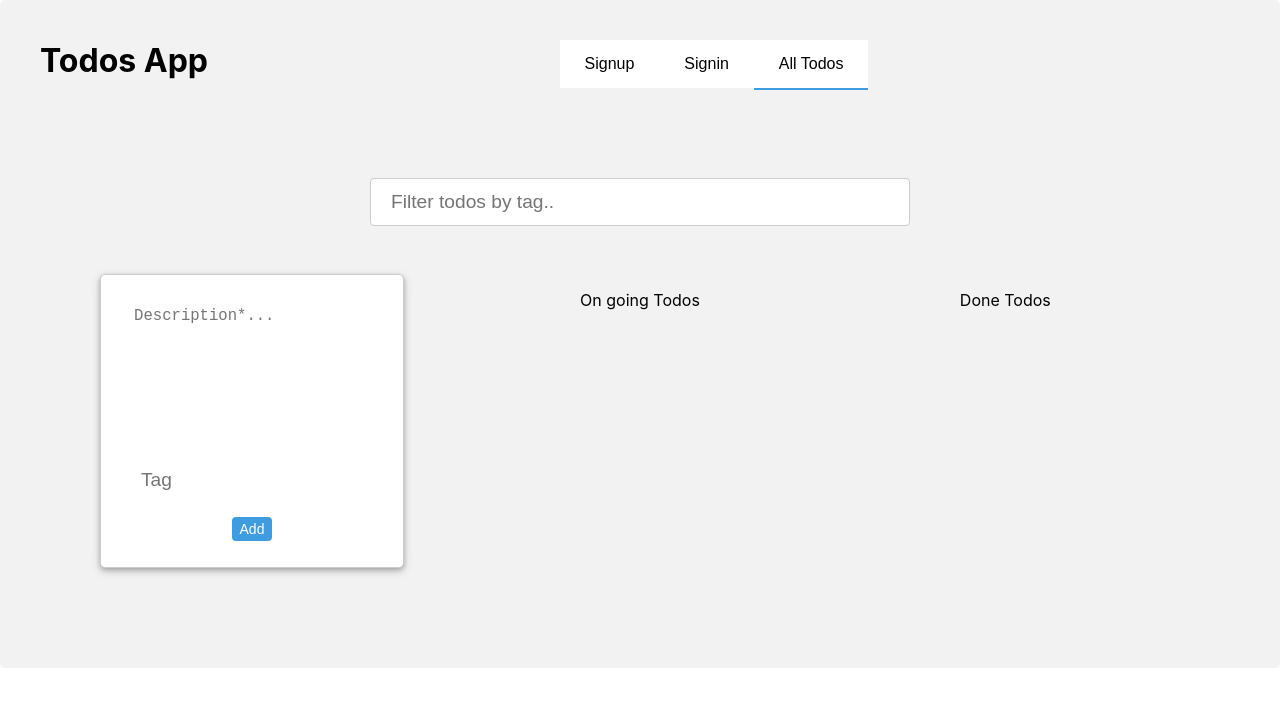
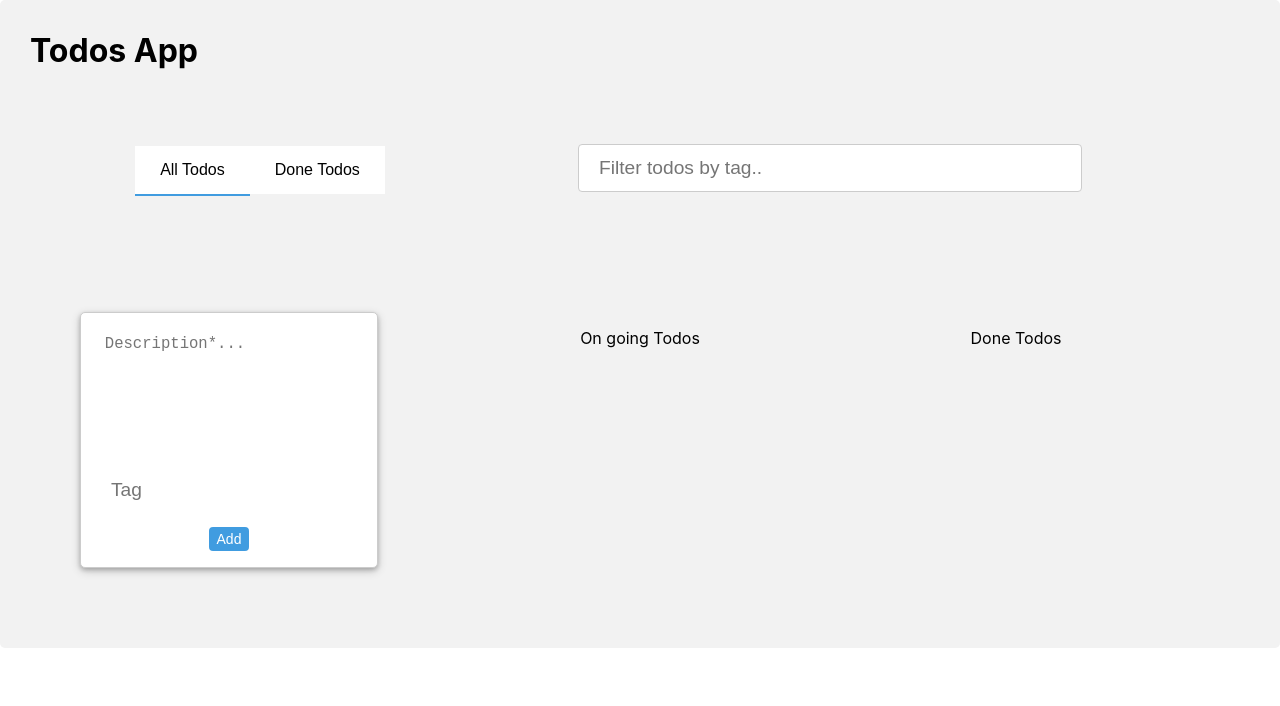
Before and after one commit to abdallahokasha/todosapp, a React (Create React App) app: page / in a window 1280 px wide. Shown: the top 706 px of the page. Built offline with nearby package versions, Linux system fonts and the light colour scheme.

Commit message:
- layout edits - NavBar major edits - DoneTodos removed

```diff
--- a/src/App.css
+++ b/src/App.css
@@ -83,7 +83,7 @@ input[type=submit]:hover {
 
 div {
   border-radius: 5px;
-  padding: 20px;
+  padding: 10px;
 }
 
 .navBtn-group .navButton {
@@ -103,11 +103,7 @@ div {
 .navBtn-group .navButton:hover {
   background-color: #ddd;
 }
-.navBtn-group .navButton:focus {
-  outline: none;
-  border-bottom: 2px solid #409ce0;
-}
-.navButton:focus-within {
+#navButtonFocus {
   outline: none;
   border-bottom: 2px solid #409ce0;
 }
@@ -216,7 +212,7 @@ width: 50px;
 }
 
 #filterByTagInputField {
-width: 50%;
+width: 70%;
 }
 .grayColor1 {
   color: #C0C0C0;
--- a/src/App.js
+++ b/src/App.js
@@ -5,24 +5,6 @@ import { BrowserRouter as Router, Route, Link } from 'react-router-dom';
 import Signin from './components/Signin';
 import Signup from './components/Signup';
 import Todos from './components/Todos';
-import DoneTodos from './components/DoneTodos';
-
-const NavMenu = () => {
-  return (
-    <div className="navBtn-group">
-      <Link to="/signup">
-        <button id="navButton1" className="navButton">Signup</button>
-      </Link>
-      <Link to="/signin">
-        <button id="navButton2" className="navButton">Signin</button>
-      </Link>
-      <Link to="/">
-        <button id="navButton3" className="navButton" autoFocus> All Todos</button>
-      </Link>
-
-    </div>
-  );
-};
 
 class App extends Component {
   render() {
@@ -30,7 +12,6 @@ class App extends Component {
       <Router>
         <div className="App">
           <h1 className="leftPosition"> Todos App</h1>
-        <NavMenu />
           <div>
             <Route exact path="/" component={Todos} />
             <Route exact path="/signin" component={Signin} />
--- a/src/components/DoneTodos.js
+++ /dev/null
@@ -1,27 +0,0 @@
-import React, { Component } from 'react';
-import ViewTodo from './ViewTodo';
-
-class DoneTodos extends Component {
-  constructor(props) {
-    super(props);
-    this.state = {
-      allTodos: this.props.allTodos,
-    };
-  }
-  render() {
-    return (
-      <div>
-      {this.state.allTodos.map((todo, i) => {
-        return (
-          <div key={i}>
-            {todo.done && todo.show ? <ViewTodo todo={todo} todoIndex={i}
-              markTodoBackAsOngoing={this.props.markTodoBackAsOngoing} /> : null}
-          </div>
-        );
-      })}
-    </div>
-    );
-  }
-}
-
-export default DoneTodos;
--- a/src/components/Todos.js
+++ b/src/components/Todos.js
@@ -2,7 +2,6 @@ import React, { Component } from 'react';
 import Grid from '@material-ui/core/Grid';
 
 import ViewTodo from './ViewTodo';
-import DoneTodos from './DoneTodos';
 
 class Todos extends Component {
   constructor(props) {
@@ -11,6 +10,7 @@ class Todos extends Component {
     this.addTodo = this.addTodo.bind(this);
     this.editTodo = this.editTodo.bind(this);
     this.deleteTodo = this.deleteTodo.bind(this);
+    this.handleTabsView = this.handleTabsView.bind(this);
     this.markTodoAsDone = this.markTodoAsDone.bind(this);
     this.handleInputTagChange = this.handleInputTagChange.bind(this);
     this.handleTextFieldChange = this.handleTextFieldChange.bind(this);
@@ -18,6 +18,8 @@ class Todos extends Component {
     this.handleInputFilterTagChange = this.handleInputFilterTagChange.bind(this);
 
     this.state = {
+      viewAllTodosTab: true,
+      viewDoneTodosTab: false,
       addTodoTagValue: '',
       addTodoDescriptionValue: '',
       filterTodoTagTextValue: '',
@@ -97,9 +99,15 @@ class Todos extends Component {
   deleteTodo(todoIndex) {
     console.log(todoIndex);
     var allTodos = this.state.allTodos;
-    if (typeof allTodos[todoIndex] !== 'undefined')
-      allTodos.splice(todoIndex, 1);
-    this.setState({ allTodos }, () => { localStorage.setItem('allTodos', JSON.stringify(this.state.allTodos)) });
+    if (typeof allTodos[todoIndex] !== 'undefined') {
+      //allTodos.splice(todoIndex, 1);
+      var newAllTodos = [];
+      for (var i = 0; i < allTodos.length; ++i) {
+        if (i !== todoIndex)
+          newAllTodos.push(allTodos[i]);
+      }
+      this.setState({ allTodos: newAllTodos }, () => { localStorage.setItem('allTodos', JSON.stringify(this.state.allTodos)) });
+    }
   }
 
   markTodoAsDone(todoIndex) {
@@ -117,24 +125,50 @@ class Todos extends Component {
       allTodos[todoIndex].done = false;
     this.setState({ allTodos }, () => { localStorage.setItem('allTodos', JSON.stringify(this.state.allTodos)) });
   }
-  viewTodo() {
 
+  handleTabsView(tabName) {
+    if (tabName === 'all')
+      this.setState({ viewAllTodosTab: true, viewDoneTodosTab: false });
+    else
+      this.setState({ viewAllTodosTab: false, viewDoneTodosTab: true });
   }
   render() {
-    console.log(this.state.allTodos)
+    console.log(this.state.viewAllTodosTab)
     return (
       <div>
+        <Grid direction="column" spacing={8} container>
+          <Grid item xs={12}>
+            <Grid spacing={0} container direction="row" justify="flex-start" alignItems="flex-start">
+              <Grid item xs={4}>
+                {/* <h1 className="leftPosition"> Todos App</h1> */}
+                <div className="navBtn-group">
+                  {this.state.viewAllTodosTab ? <div>
+                    <button id="navButtonFocus" className="navButton" onClick={(param) => this.handleTabsView('all')} >All Todos</button>
+                    <button onClick={(param) => this.handleTabsView('done')} className="navButton"> Done Todos</button>
+                  </div> :
                     <div>
+                      <button className="navButton" onClick={(param) => this.handleTabsView('all')}>All Todos</button>
+                      <button id="navButtonFocus" className="navButton" onClick={(param) => this.handleTabsView('done')}> Done Todos</button>
+                    </div>}
+                </div>
+              </Grid>
+              <Grid item xs={8}><div>
                 <input id="filterByTagInputField" onChange={this.handleInputFilterTagChange} value={this.state.filterTodoTagTextValue} type="text" placeholder="Filter todos by tag.." />
-        </div>
-        <Grid container spacing={16}>
+              </div></Grid>
+            </Grid>
+          </Grid>
+          <Grid item xs={12}>
+
+            {this.state.viewAllTodosTab ?
+              <div>
+                <Grid container spacing={8} direction="row">
                   <Grid item xs={4}>
                     <div id="addNewTodoDiv">
                       <textarea required
                         id="roundedBar"
                         className="scrollBar noBorder"
                         placeholder="Description*..."
-                  rows="7" cols="60"
+                        rows="6" cols="60"
                         value={this.state.addTodoDescriptionValue}
                         onChange={this.handleTextFieldChange}
                       />
@@ -158,9 +192,31 @@ class Todos extends Component {
                   </Grid>
                   <Grid item xs={4}>
                     <p> Done Todos </p>
-            <DoneTodos allTodos={this.state.allTodos}
-              markTodoBackAsOngoing={this.markTodoBackAsOngoing}
-            />
+                    {this.state.allTodos.map((todo, i) => {
+                      return (
+                        <div key={i}>
+                          {!todo.done || !todo.show ? null : <ViewTodo todo={todo} todoIndex={i}
+                            markTodoBackAsOngoing={this.markTodoBackAsOngoing} />}
+                        </div>
+                      );
+                    })}
+                  </Grid>
+                </Grid></div> : <div>
+                <Grid container spacing={8} direction="row">
+                  <Grid item xs={4}> </Grid>
+                  <Grid item xs={4}>
+                    <p> Done Todos </p>
+                    {this.state.allTodos.map((todo, i) => {
+                      return (
+                        <div key={i}>
+                          {!todo.done || !todo.show ? null : <ViewTodo todo={todo} todoIndex={i}
+                            markTodoBackAsOngoing={this.markTodoBackAsOngoing} />}
+                        </div>
+                      );
+                    })}
+                  </Grid>
+                </Grid>
+              </div>}
           </Grid>
         </Grid>
       </div>
--- a/src/components/ViewTodo.js
+++ b/src/components/ViewTodo.js
@@ -19,24 +19,6 @@ class ViewTodo extends Component {
             editTodoTagTextValue: this.props.todo.tag,
         };
     }
-    // static getDerivedStateFromProps(nextProps, prevState) {
-    //     if (nextProps.todo !== prevState.todo) {
-    //       return ({ todo: nextProps.todo, todoIndex: nextProps.todoIndex}) // <- this is setState equivalent
-    //     }
-    //   }
-    // componentDidUpdate(prevProps) {
-    //     // Typical usage (don't forget to compare props):
-    //     if (this.props !== prevProps) {
-    //       this.fetchData(this.props);
-    //     }
-    //   }
-
-    // componentDidUpdate(prevProps) {
-    //     console.log("componentDidUpdate", prevProps, this.props);
-    //     if(prevProps.todo !== this.props.todo && this.props.todo !== undefined) {
-    //     this.setState({todo: this.props.todo, todoIndex: this.props.todoIndex});
-    //     }
-    //   }
 
     handleDescriptionTextChange(event) {
         const editTodoDescriptionTextValue = event.target.value;
@@ -96,7 +78,7 @@ class ViewTodo extends Component {
                                 id="roundedBar"
                                 className="scrollBar noBorder"
                                 placeholder="Description*..."
-                                rows="7" cols="60"
+                                rows="6" cols="60"
                                 value={this.state.editTodoDescriptionTextValue}
                                 onChange={this.handleDescriptionTextChange}
                             />
```
Lines whose indentation alone changed are shown as unchanged.
